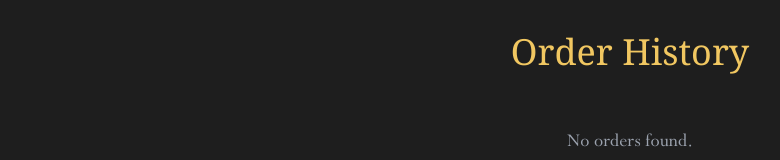
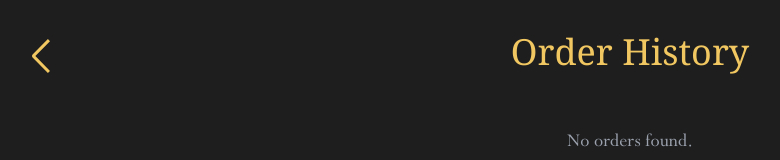
Before and after one commit to B1gdawg0/se-project-frontend, a Next.js app: page /history in a window 1280 px wide. Shown: the top 160 px of the page, without its empty margins (10-790 px from the left). Built offline with nearby package versions, Linux system fonts and the light colour scheme.

Commit message:
route page

```diff
--- a/src/app/components/choose-zone.jsx
+++ b/src/app/components/choose-zone.jsx
@@ -167,7 +167,7 @@ function ChooseZone({ zones }) {
                                 <div className='flex flex-col justify-center flex-grow p-2'>
                                     {/* <p className='font-semibold text-3xl'>{obj.name}</p> */}
                                     <p className='text-xl'>{obj['m_description']}</p>
-                                    <p className='font-bold text-3xl'>${obj['m_price'].toFixed(2)}</p>
+                                    <p className='font-bold text-3xl'>{obj['m_price'].toFixed(2)} -</p>
                                 </div>
                             </div>
                         ))}
@@ -192,12 +192,12 @@ function ChooseZone({ zones }) {
                     <p className='text-3xl font-semibold'>Apply Discount Code</p>
                     <p className={`text-2xl font-semibold flex items-center ${discountApplied ? 'text-zinc-400 line-through' : 'text-black'}`}>
                         Regular Price:
-                        <span className="ml-2">{`$${selectedItem['m_price'].toFixed(2)}`}</span>
+                        <span className="ml-2">{`${selectedItem['m_price'].toFixed(2)} -`}</span>
                     </p>
 
                     {discountApplied && (
                         <p className='text-4xl font-bold text-green-600'>
-                            Discounted Price: ${selectedItem ? (selectedItem['m_price'] - 5).toFixed(2) : ''}
+                            Discounted Price: {selectedItem ? (selectedItem['m_price'] - 5).toFixed(2): ''}
                         </p>
                     )}
 
--- a/src/app/dashboard/page.jsx
+++ b/src/app/dashboard/page.jsx
@@ -1,13 +1,19 @@
 'use client'
 
 import { useRouter } from "next/navigation";
+import Back from "../svg/BackButton";
 
 export default function Dashboard() {
     const router = useRouter();
 
 
     return (
-        <div className="bg-background w-screen h-screen p-5 flex items-center justify-center">
+        <div className="bg-background w-screen h-screen p-5 flex relative items-center justify-center">
+            <div className="absolute top-20 left-20 z-10">
+                <button  onClick={() => router.push("/homepage")}>
+                    <Back />
+                </button>
+            </div>
             <div className="border-2 border-gold w-full h-full rounded-lg shadow-lg overflow-hidden">
                 <div className="flex flex-col justify-between h-full sm:flex-row">
 
--- a/src/app/history/page.jsx
+++ b/src/app/history/page.jsx
@@ -2,9 +2,13 @@
 import { useEffect, useState } from 'react';
 import axios from 'axios';
 import { GetToken } from '../../hook/token';
+import Back from '../svg/BackButton';
+import { useRouter } from 'next/navigation';
 
 const OrderHistory = () => {
     const [orderHistory, setOrderHistory] = useState([]);
+
+    const router = useRouter();
 
 
     const getOrders = async (id) => {
@@ -48,7 +52,12 @@ const OrderHistory = () => {
 
 
     return (
-        <div className="bg-background min-h-screen text-gray-200">
+        <div className="bg-background min-h-screen relative text-gray-200">
+            <div className="absolute top-8 left-10 z-10">
+                <button  onClick={() => router.push("/dashboard")}>
+                    <Back />
+                </button>
+            </div>
             <h1 className="text-4xl font-serif text-main text-center py-8">Order History</h1>
             <div className="container mx-auto p-6">
                 {orderHistory.length > 0 ? (
--- a/src/app/receipt/page.tsx
+++ b/src/app/receipt/page.tsx
@@ -75,6 +75,7 @@ export default function Page() {
       setTimeout(() => setIsPurchased(false), 2000);
       sessionStorage.removeItem("cart"); // Clear cart from sessionStorage
       setCart([]); // Clear cart from state
+      router.push("/order");
     } catch (error) {
       console.error("Error posting order:", error);
     }
```
